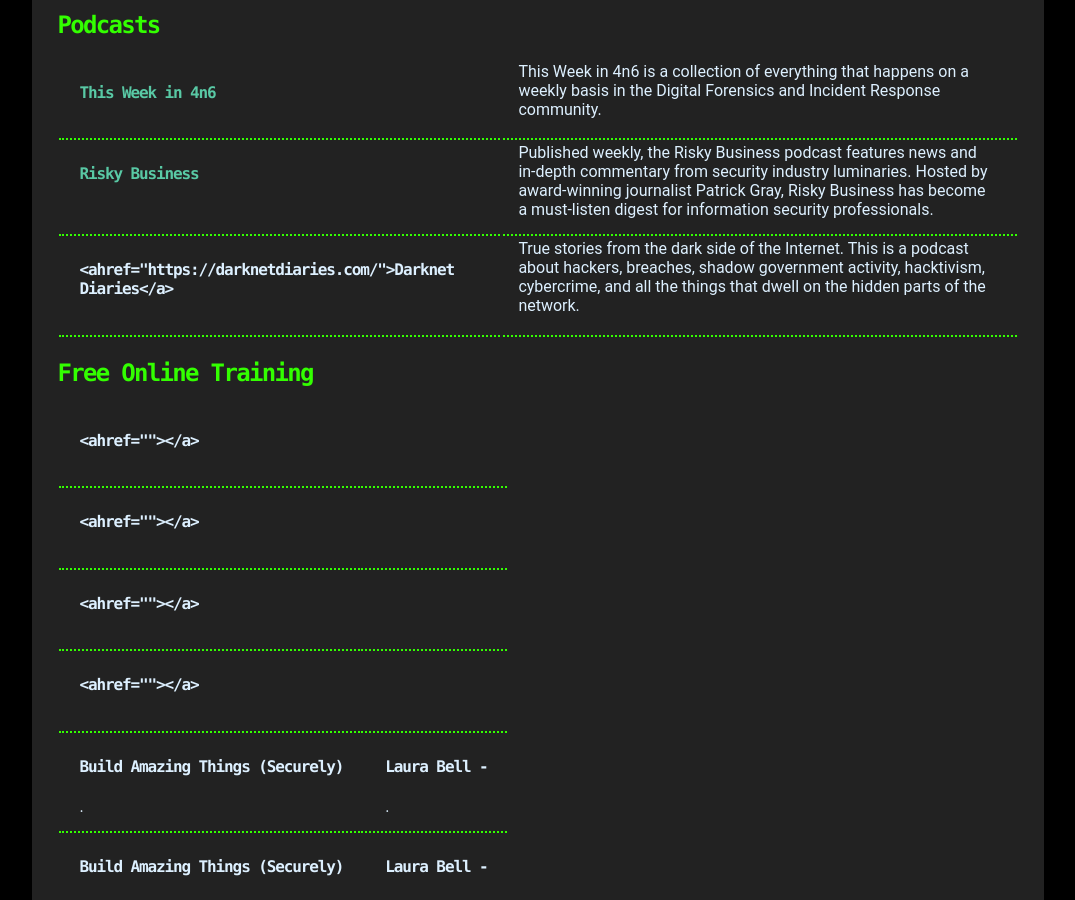
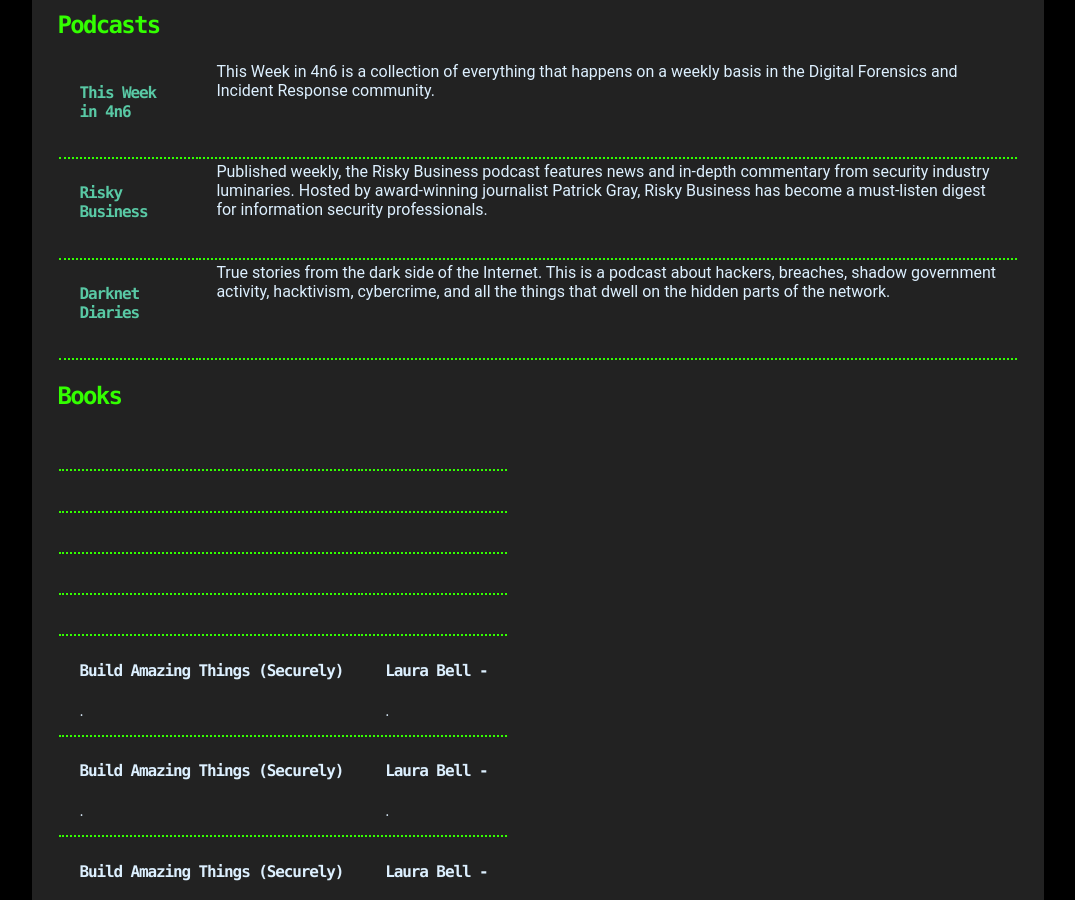
Before and after one commit to shannaniggans/fancy4n6.github.io, a Jekyll site: the page built from resources.md, in a window 1280 px wide and 900 px high, scrolled down 307 px. Shown: the whole window, without its empty margins (102-1177 px from the left). Built offline with Jekyll 4.4.1, drawn with Linux system fonts in a browser that asks for light colours; Markdown is read by kramdown in place of the engine named in the settings.

Commit message:
Update resources.md

```diff
--- a/resources.md
+++ b/resources.md
@@ -20,7 +20,7 @@
       </td>
   </tr>
     <tr>
-      <td><h4><b><ahref="https://darknetdiaries.com/">Darknet Diaries</a></b></h4></td>
+      <td><h4><b><a href="https://darknetdiaries.com/">Darknet Diaries</a></b></h4></td>
     <td>True stories from the dark side of the Internet. This is a podcast about hackers, breaches, shadow government activity, hacktivism, cybercrime, and all the things that dwell on the hidden parts of the network.
       </td>
   </tr>
@@ -29,30 +29,33 @@
 
 
 
-<h2>Free Online Training</h2>
+<h2>Books</h2>
 <table><tbody>
       <tr>
-      <td><h4><b><ahref=""></a></b></h4></td>
+      <td><h4><b><a href=""></a></b></h4></td>
+    <td>
+      </td>
+  </tr>
+      <tr>
+      <td><h4><b><a href=""></a></b></h4></td>
     <td>
       </td>
   </tr>
         <tr>
-      <td><h4><b><ahref=""></a></b></h4></td>
+      <td><h4><b><a href=""></a></b></h4></td>
     <td>
       </td>
   </tr>
         <tr>
-      <td><h4><b><ahref=""></a></b></h4></td>
+      <td><h4><b><a href=""></a></b></h4></td>
     <td>
       </td>
   </tr>
         <tr>
-      <td><h4><b><ahref=""></a></b></h4></td>
+      <td><h4><b><a href=""></a></b></h4></td>
     <td>
       </td>
   </tr>
-
-
 
 
 
```
